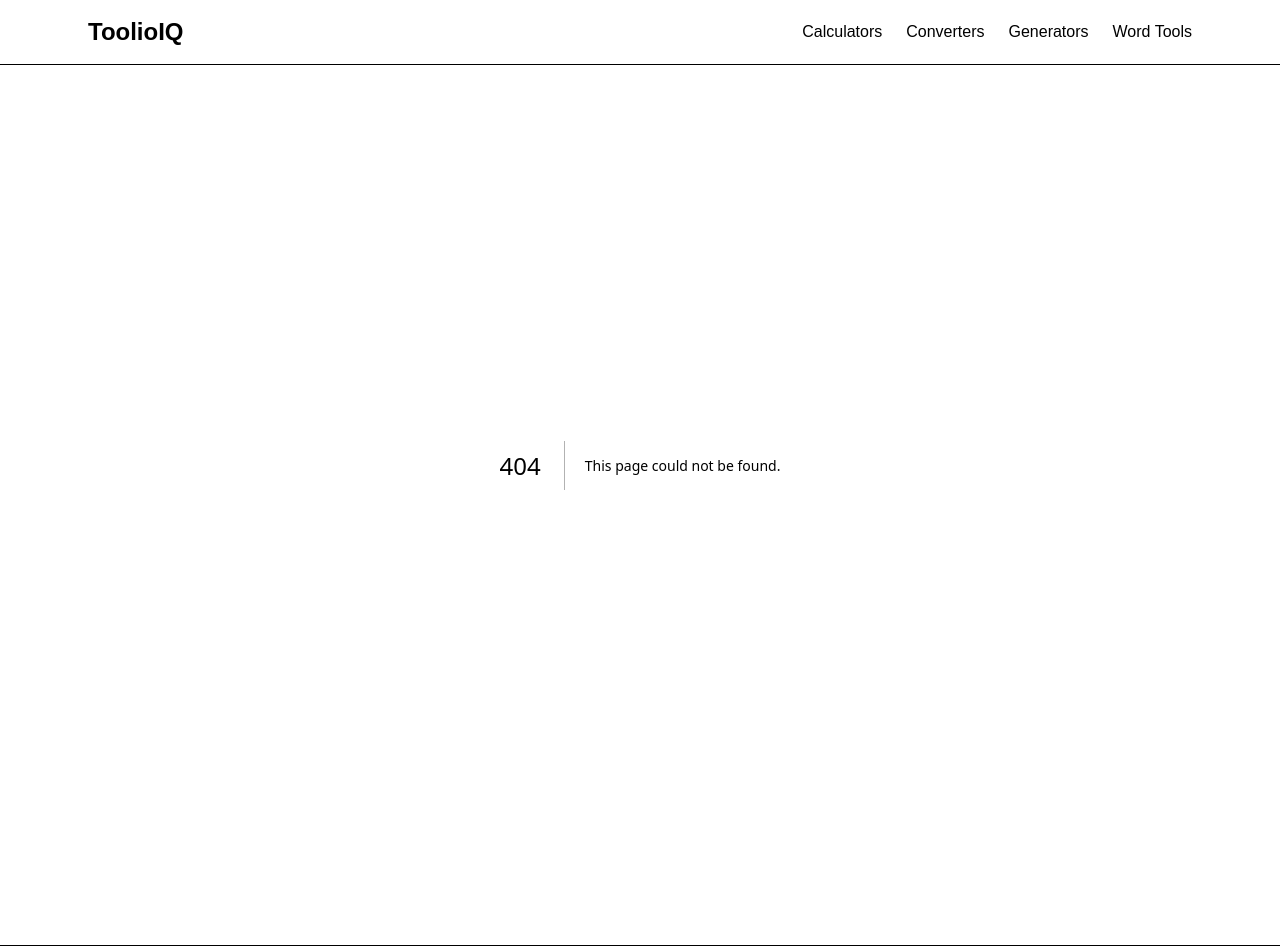
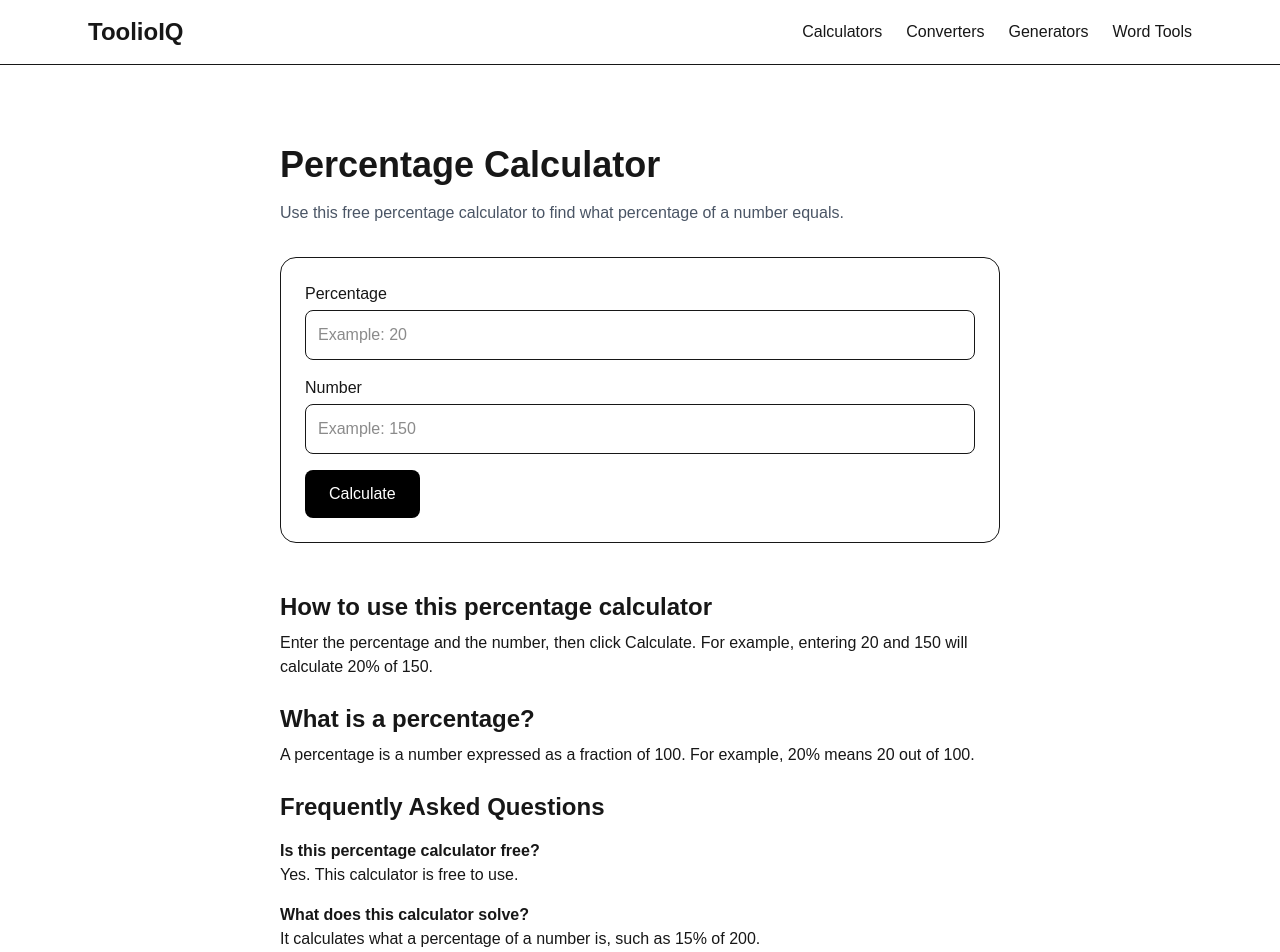
Before and after one commit to toolioiq/toolioiq, a Next.js app: page /calculators/percentage-calculator in a window 1280 px wide. Before the commit this address had no page. Shown: the top 952 px of the page. Built offline with nearby package versions, Linux system fonts and the light colour scheme.

Commit message:
Add percentage calculator

```diff
--- a/app/calculators/page.tsx
+++ b/app/calculators/page.tsx
@@ -27,6 +27,13 @@ export default function CalculatorsPage() {
           <h2 className="text-xl font-semibold">BMI Calculator</h2>
           <p>Calculate your body mass index using height and weight.</p>
         </Link>
+        <Link
+          href="/calculators/percentage-calculator"
+          className="border rounded-xl p-6 hover:bg-gray-50"
+>
+          <h2 className="text-xl font-semibold">Percentage Calculator</h2>
+          <p>Calculate percentages quickly and easily.</p>
+        </Link>
       </div>
     </main>
   );
--- /dev/null
+++ b/app/calculators/percentage-calculator/page.tsx
@@ -0,0 +1,61 @@
+import type { Metadata } from "next";
+import PercentageCalculator from "@/components/PercentageCalculator";
+
+export const metadata: Metadata = {
+  title: "Percentage Calculator | ToolioIQ",
+  description:
+    "Calculate percentages quickly with ToolioIQ's free percentage calculator.",
+};
+
+export default function PercentageCalculatorPage() {
+  return (
+    <main className="max-w-3xl mx-auto px-6 py-20">
+      <h1 className="text-4xl font-bold mb-4">Percentage Calculator</h1>
+
+      <p className="text-gray-600 mb-8">
+        Use this free percentage calculator to find what percentage of a number
+        equals.
+      </p>
+
+      <PercentageCalculator />
+
+      <section className="mt-12 space-y-6">
+        <div>
+          <h2 className="text-2xl font-bold mb-2">
+            How to use this percentage calculator
+          </h2>
+          <p>
+            Enter the percentage and the number, then click Calculate. For
+            example, entering 20 and 150 will calculate 20% of 150.
+          </p>
+        </div>
+
+        <div>
+          <h2 className="text-2xl font-bold mb-2">What is a percentage?</h2>
+          <p>
+            A percentage is a number expressed as a fraction of 100. For example,
+            20% means 20 out of 100.
+          </p>
+        </div>
+
+        <div>
+          <h2 className="text-2xl font-bold mb-2">
+            Frequently Asked Questions
+          </h2>
+
+          <h3 className="font-semibold mt-4">
+            Is this percentage calculator free?
+          </h3>
+          <p>Yes. This calculator is free to use.</p>
+
+          <h3 className="font-semibold mt-4">
+            What does this calculator solve?
+          </h3>
+          <p>
+            It calculates what a percentage of a number is, such as 15% of 200.
+          </p>
+        </div>
+      </section>
+    </main>
+  );
+}
--- /dev/null
+++ b/components/PercentageCalculator.tsx
@@ -0,0 +1,70 @@
+"use client";
+
+import { useState } from "react";
+
+export default function PercentageCalculator() {
+  const [percent, setPercent] = useState("");
+  const [number, setNumber] = useState("");
+  const [result, setResult] = useState<number | null>(null);
+  const [error, setError] = useState("");
+
+  const calculatePercentage = () => {
+    setError("");
+    setResult(null);
+
+    const percentValue = Number(percent);
+    const numberValue = Number(number);
+
+    if (percent === "" || number === "" || isNaN(percentValue) || isNaN(numberValue)) {
+      setError("Please enter valid numbers.");
+      return;
+    }
+
+    const answer = (percentValue / 100) * numberValue;
+    setResult(Number(answer.toFixed(2)));
+  };
+
+  return (
+    <div className="border rounded-2xl p-6 space-y-4">
+      <div>
+        <label className="block font-medium mb-1">Percentage</label>
+        <input
+          type="number"
+          value={percent}
+          onChange={(e) => setPercent(e.target.value)}
+          className="border rounded-lg p-3 w-full"
+          placeholder="Example: 20"
+        />
+      </div>
+
+      <div>
+        <label className="block font-medium mb-1">Number</label>
+        <input
+          type="number"
+          value={number}
+          onChange={(e) => setNumber(e.target.value)}
+          className="border rounded-lg p-3 w-full"
+          placeholder="Example: 150"
+        />
+      </div>
+
+      <button
+        onClick={calculatePercentage}
+        className="bg-black text-white px-6 py-3 rounded-lg"
+      >
+        Calculate
+      </button>
+
+      {error && <p className="text-red-600 font-medium">{error}</p>}
+
+      {result !== null && (
+        <div className="bg-gray-50 border rounded-xl p-6">
+          <h2 className="text-2xl font-bold mb-2">Result</h2>
+          <p className="text-xl">
+            {percent}% of {number} is <strong>{result}</strong>
+          </p>
+        </div>
+      )}
+    </div>
+  );
+}
```
